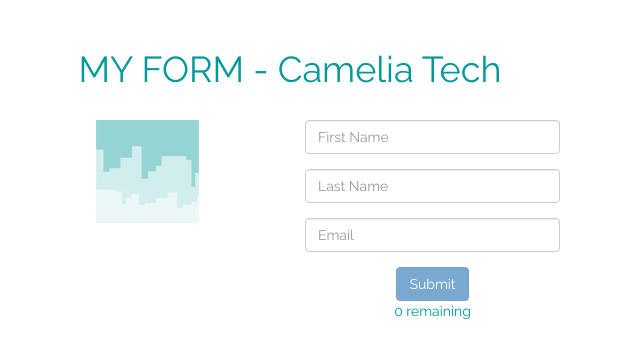
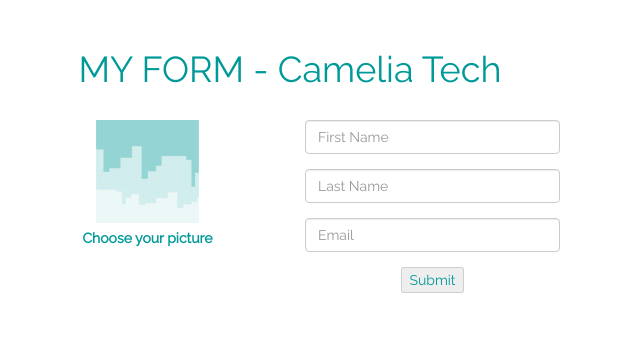
Before and after one commit to mondot/Front-end-test-interview, a website: page client/index.html in a window 1280 px wide. Shown: the whole page, without its empty margins (350-990 px from the left). Drawn offline with nearby package versions, Linux system fonts and the light colour scheme.

Commit message:
Modified the design of the submit buttons

```diff
--- a/client/app.js
+++ b/client/app.js
@@ -18,7 +18,7 @@ var isFileValid = function(fileID) {
     return (new RegExp('(' + exts.join('|').replace(/\./g, '\\.') + ')$')).test(fileName);
 }
 
-// PREVIEW OF THE FILE CHOSEN
+// PREVIEW OF THE FILE CHOSEN AND DISPLAY OF THE SUBMIT BUTTON
 
 function readURL(input) {
 
--- a/client/index.html
+++ b/client/index.html
@@ -40,7 +40,8 @@
 
 		        		<div class="row">
 <!-- 									<i class="glyphicon glyphicon-chevron-up"></i>-->
-									<button class="btn btn-primary" type="submit" ng-show="fileForm.$dirty">Upload your picture</button>
+									<label for="fileID" ng-show="!fileForm.$dirty">Choose your picture</label>
+									<button type="submit" ng-show="fileForm.$dirty">Upload your picture</button>
 								</div>
 		        	</form>
 
@@ -70,9 +71,9 @@
 			       		</div>
 
 			       		<!-- SUBMIT -->
-			       			<button type="submit" class="btn btn-primary" ng-disabled="userForm.$invalid">Submit</button>
+			       			<button type="submit" ng-disabled="userForm.$invalid">Submit</button>
 							</form>
-										<span>{{users.length}} remaining</span>
+
 			    	</div>
 			</div>
 		</div>
```
